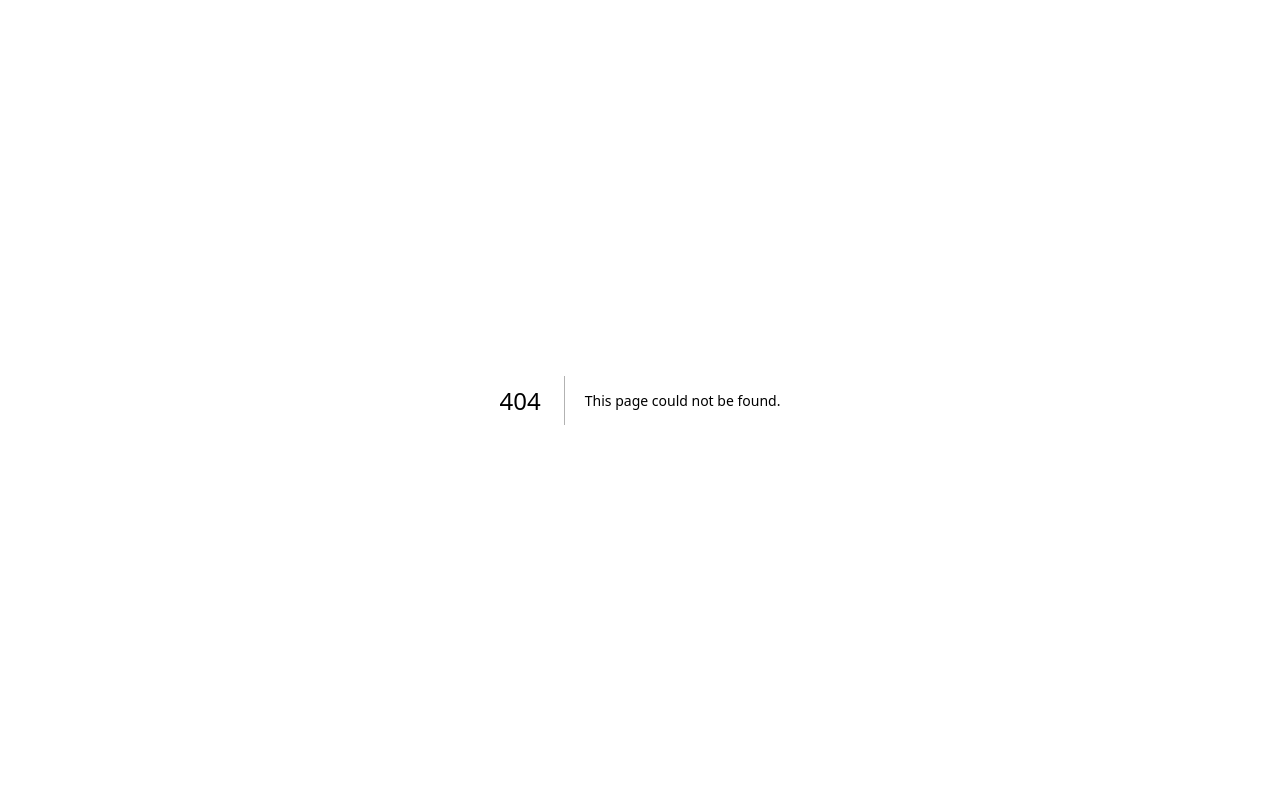
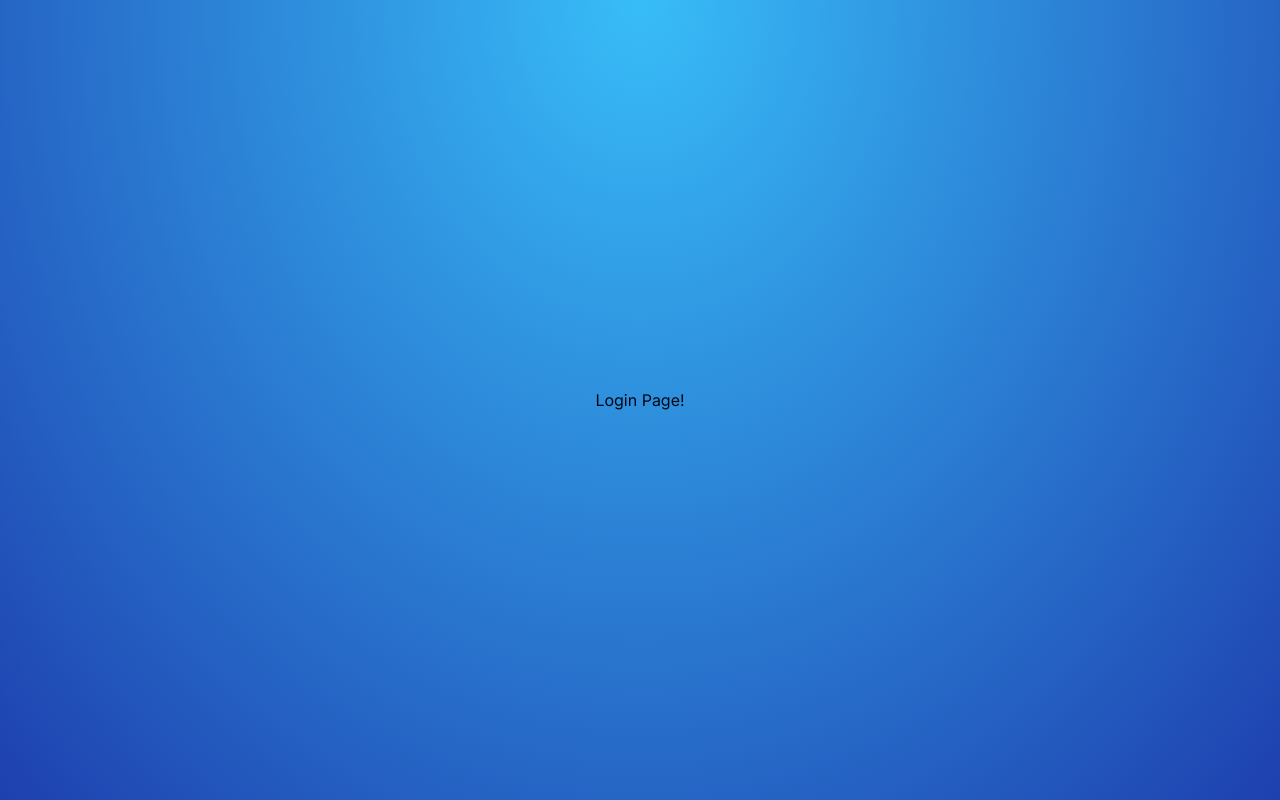
Before and after one commit to Alexandra2888/next-auth, a Next.js app: page /auth/login in a window 1280 px wide. Before the commit this address had no page. Built offline with nearby package versions, Linux system fonts and the light colour scheme.

Commit message:
adding auth layout

```diff
--- /dev/null
+++ b/app/auth/login/layout.tsx
@@ -0,0 +1,9 @@
+const AuthLayout = ({ children }: { children: React.ReactNode }) => {
+  return (
+    <div className="h-full flex items-center justify-center bg-[radial-gradient(ellipse_at_top,_var(--tw-gradient-stops))] from-sky-400 to-blue-800">
+      {children}
+    </div>
+  );
+};
+
+export default AuthLayout;
--- /dev/null
+++ b/app/auth/login/page.tsx
@@ -0,0 +1,7 @@
+const LoginPage = () => {
+    return (
+        <div>Login Page!</div>
+    )
+}
+
+export default LoginPage;
```
